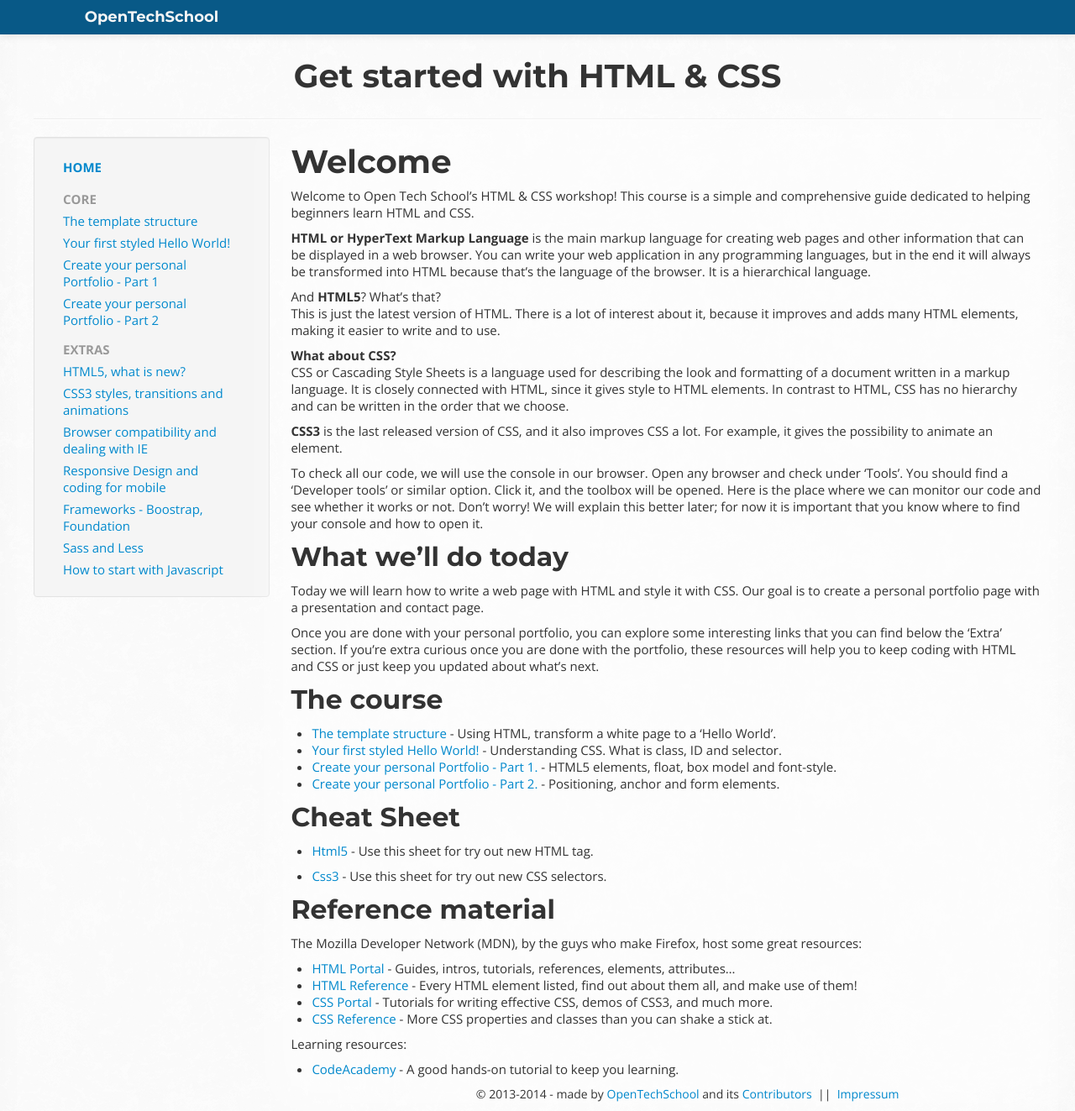
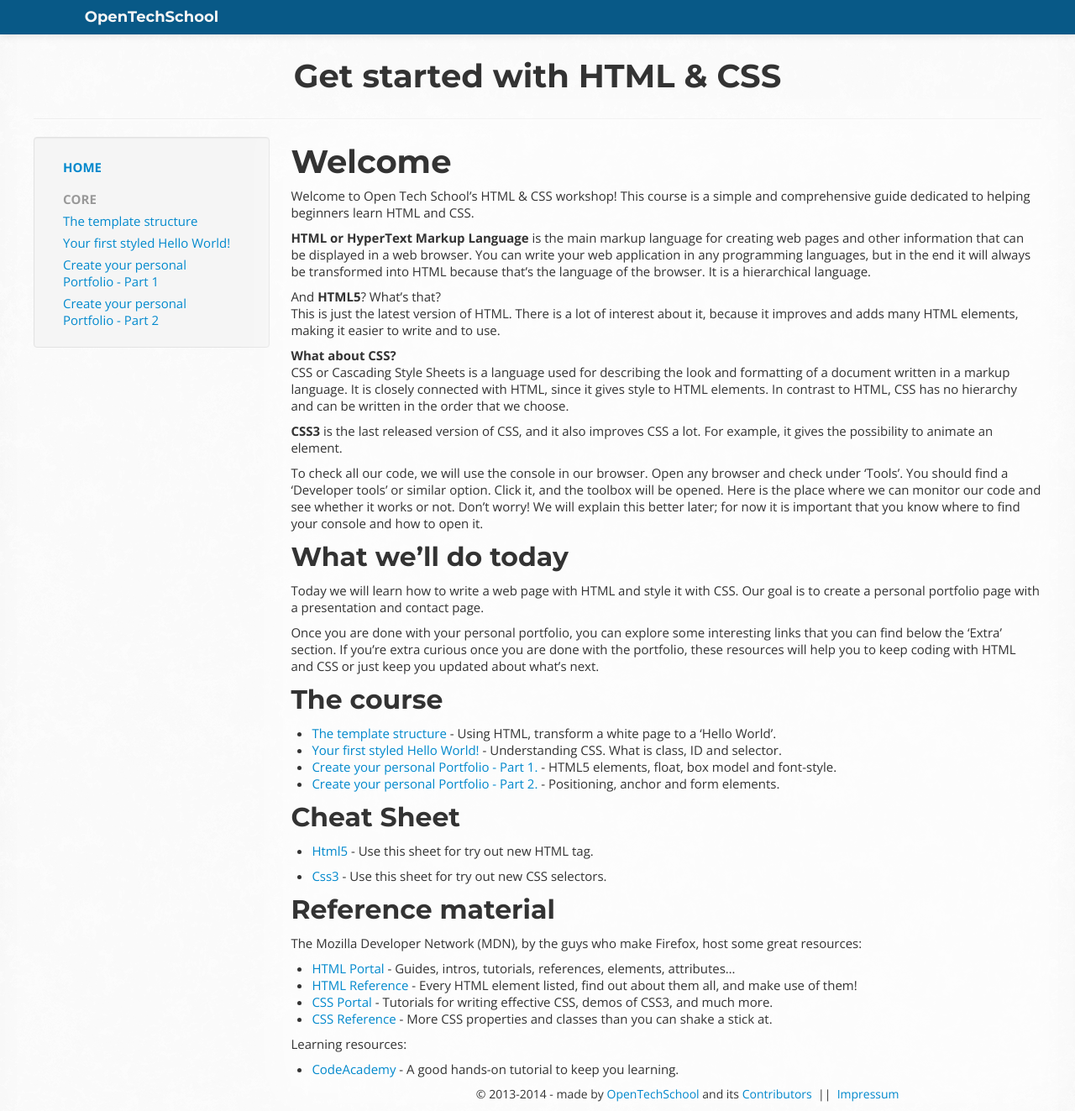
Before and after one commit to OpenTechSchool/html-css-beginners, a Jekyll site: the page built from index.md, in a window 1280 px wide. Shown: the whole page at 84% size. Built offline with Jekyll 4.4.1, drawn with Linux system fonts in a browser that asks for light colours; Markdown is read by kramdown in place of the engine named in the settings.

Commit message:
delete extras section from sidebar menu

```diff
--- a/_config.yml
+++ b/_config.yml
@@ -20,20 +20,3 @@ map:
      - title: Create your personal Portfolio - Part 2
        path: /core/portfolio-2.html
        caption: Positioning, anchors and form elements
- - title: Extras
-   caption: Additional workshop content
-   subpages:
-   - title: HTML5, what is new?
-     path: /extras/HTML5.html
-   - title: CSS3 styles, transitions and animations
-     path: /extras/CSS3.html
-   - title: Browser compatibility and dealing with IE
-     path: /extras/compatibility.html
-   - title: Responsive Design and coding for mobile
-     path: /extras/responsive.html
-   - title: Frameworks - Boostrap, Foundation
-     path: /extras/frameworks.html
-   - title: Sass and Less
-     path: /extras/sass-less.html
-   - title: How to start with Javascript
-     path: /extras/javascript.html
```
Also changed, not shown: 1 other file.
